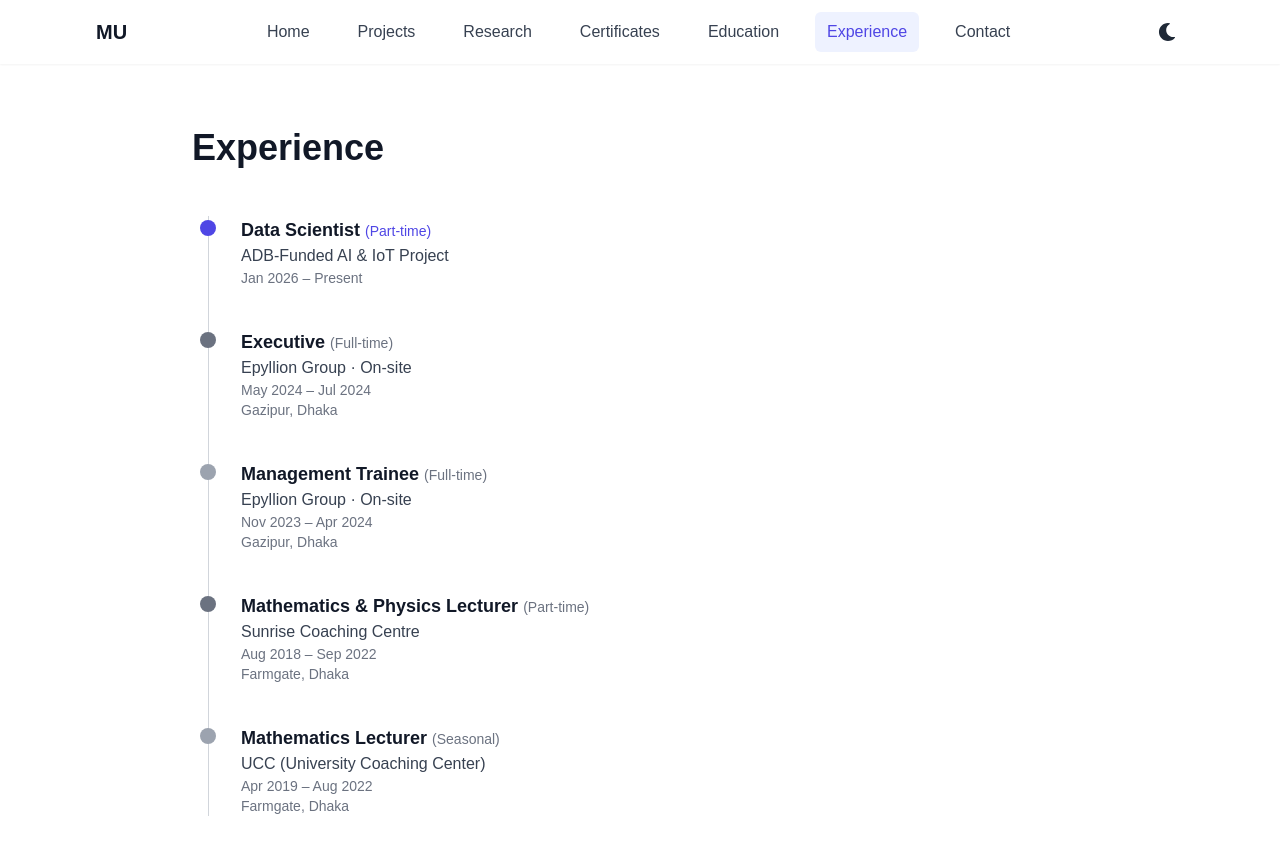
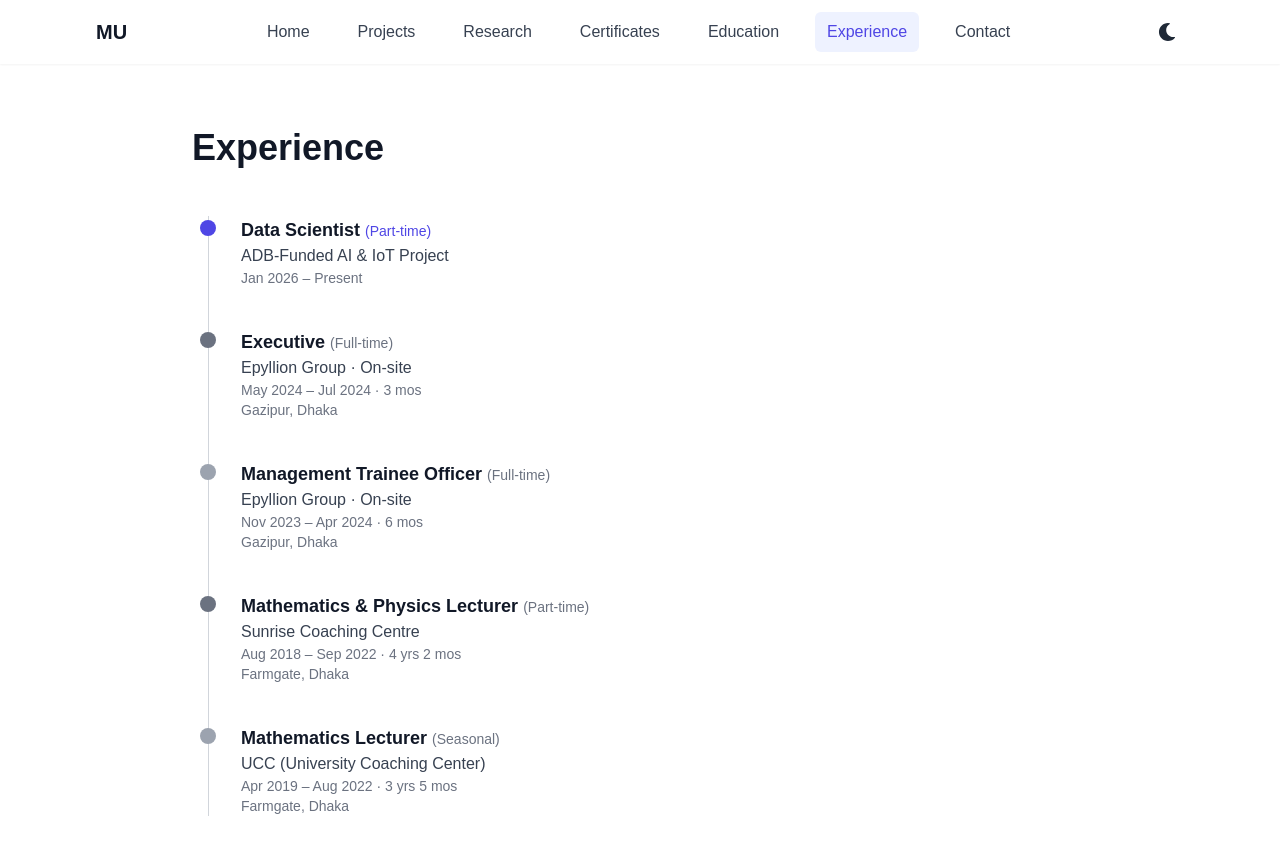
Before and after one commit to Mahir-Uddin0/portfolio_website, a Next.js app: page /experience in a window 1280 px wide. Shown: the top 852 px of the page. Built offline with nearby package versions, Linux system fonts and the light colour scheme.

Commit message:
Updated experience section

```diff
--- a/pages/experience.js
+++ b/pages/experience.js
@@ -8,10 +8,6 @@ export default function Experience() {
           <h1 className="text-4xl font-bold text-gray-900 dark:text-white">
             Experience
           </h1>
-          {/* <p className="mt-3 text-gray-600 dark:text-gray-400 max-w-2xl">
-            A snapshot of my professional, academic, and applied experience across data science,
-            industry, and teaching.
-          </p> */}
         </div>
 
         {/* Timeline */}
@@ -32,6 +28,7 @@ export default function Experience() {
             </p>
           </div>
 
+
           {/* Epyllion Group */}
           <div className="relative pl-8">
             <span className="absolute -left-[9px] top-1 w-4 h-4 rounded-full bg-gray-500"></span>
@@ -43,24 +40,24 @@ export default function Experience() {
               Epyllion Group  · On-site
             </p>
             <p className="text-sm text-gray-500 dark:text-gray-500">
-              May 2024 – Jul 2024
+              May 2024 – Jul 2024 · 3 mos
             </p>
             <p className="text-sm text-gray-500 dark:text-gray-500">
               Gazipur, Dhaka
             </p>
           </div>
-
+          {/* Management Trainee */}
           <div className="relative pl-8">
             <span className="absolute -left-[9px] top-1 w-4 h-4 rounded-full bg-gray-400"></span>
 
             <h2 className="text-lg font-semibold text-gray-900 dark:text-white">
-              Management Trainee <span className="text-sm font-medium text-gray-500">(Full-time)</span>
+              Management Trainee Officer <span className="text-sm font-medium text-gray-500">(Full-time)</span>
             </h2>
             <p className="text-gray-700 dark:text-gray-300">
               Epyllion Group · On-site
             </p>
             <p className="text-sm text-gray-500 dark:text-gray-500">
-              Nov 2023 – Apr 2024
+              Nov 2023 – Apr 2024 · 6 mos
             </p>
             <p className="text-sm text-gray-500 dark:text-gray-500">
               Gazipur, Dhaka
@@ -78,7 +75,7 @@ export default function Experience() {
               Sunrise Coaching Centre
             </p>
             <p className="text-sm text-gray-500 dark:text-gray-500">
-              Aug 2018 – Sep 2022
+              Aug 2018 – Sep 2022 · 4 yrs 2 mos
             </p>
             <p className="text-sm text-gray-500 dark:text-gray-500">
               Farmgate, Dhaka
@@ -96,7 +93,7 @@ export default function Experience() {
               UCC (University Coaching Center)
             </p>
             <p className="text-sm text-gray-500 dark:text-gray-500">
-              Apr 2019 – Aug 2022
+              Apr 2019 – Aug 2022 · 3 yrs 5 mos
             </p>
             <p className="text-sm text-gray-500 dark:text-gray-500">
               Farmgate, Dhaka
```
Also changed, not shown: 1 other file (tests, documents, lock files or other folders).
